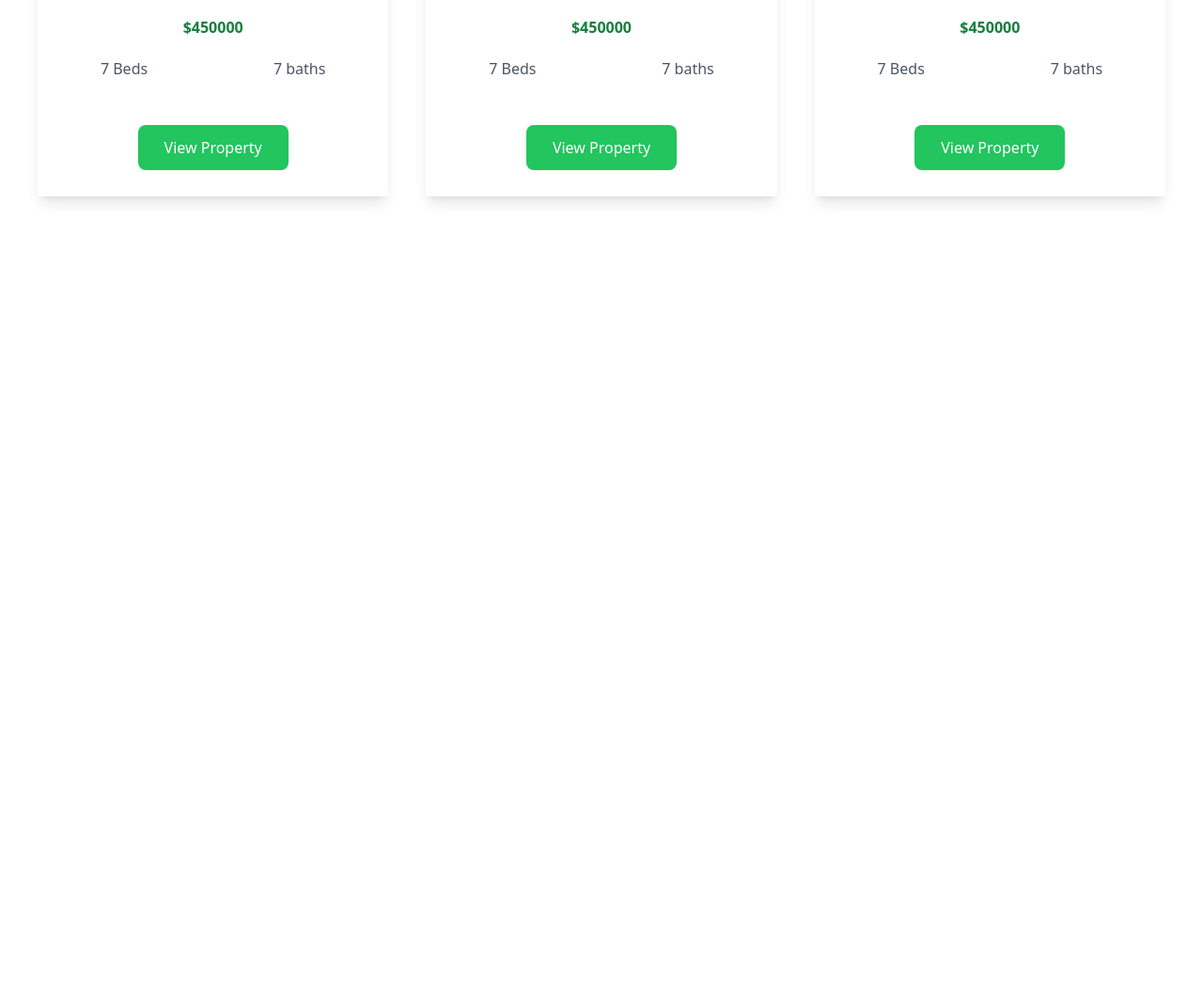
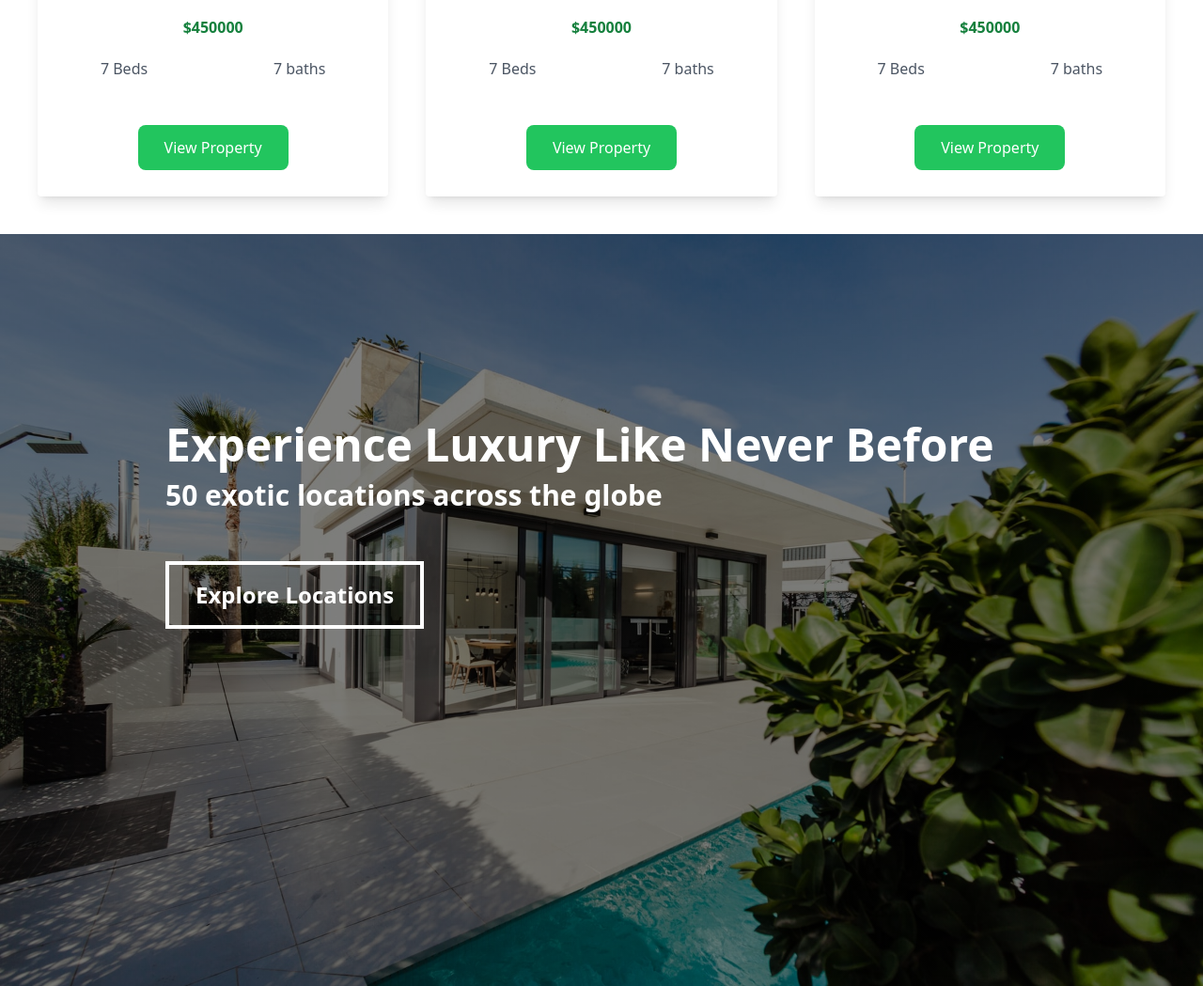
Before and after one commit to mcwachira/Real-Estate-Website-Tailwindcss, a website: page public/index.html in a window 1280 px wide. Shown: the part 1179-2228 px from the top of the page at 94% size. Before the commit the page ends 1428 px from the top, so only its background shows below. Drawn offline with Linux system fonts and the light colour scheme.

Commit message:
added the cta section

```diff
--- a/public/index.html
+++ b/public/index.html
@@ -190,6 +190,33 @@
     <!-- card section -->
 
 
+
+
+    <!-- section banner -->
+
+    <section class="py-20 h-screen banner bg-cover bg-center bg-no-repeat">
+
+
+        <div class="container mx-auto px-6 mt-20">
+
+            <h2 class="text-white font-bold text-5xl capitalize pt-10 mt-20">
+                Experience Luxury Like never before
+            </h2>
+            <h3 class="text-white font-semibold text-3xl mt-3 mb-8">
+                50 exotic locations across the globe
+            </h3>
+
+            <button
+                class=" bg-transparent border-4 border-white  px-7 text-center  py-4 mt-5 text-white font-bold text-2xl ">
+                Explore Locations </button>
+        </div>
+
+
+    </section>
+
+
+
+    <!-- section banner -->
 </body>
 
 </html>
--- a/src/input.css
+++ b/src/input.css
@@ -1,3 +1,8 @@
 @tailwind base;
 @tailwind components;
 @tailwind utilities;
+
+.banner {
+    background-image: linear-gradient(rgba(0, 0, 0, .5), rgba(0, 0, 0, .5)), url('images/luxury.jpg');
+
+}
```
Also changed, not shown: public/output.css.
